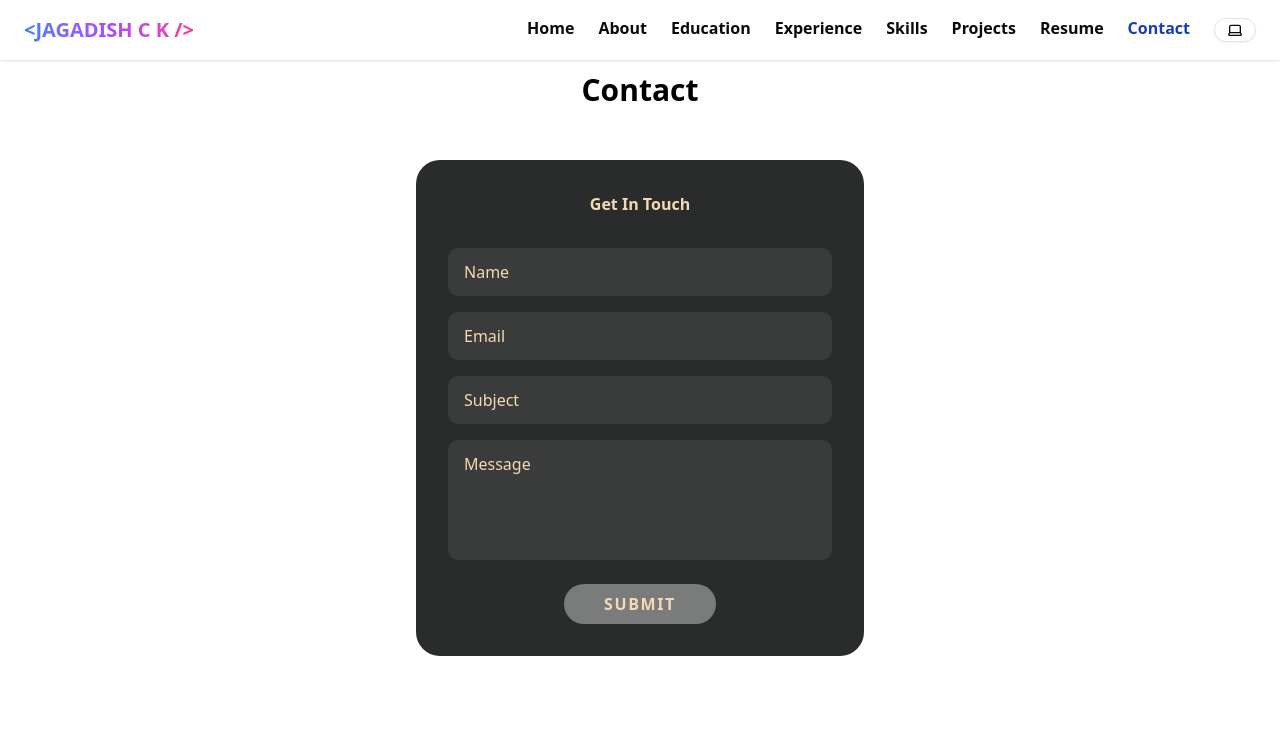
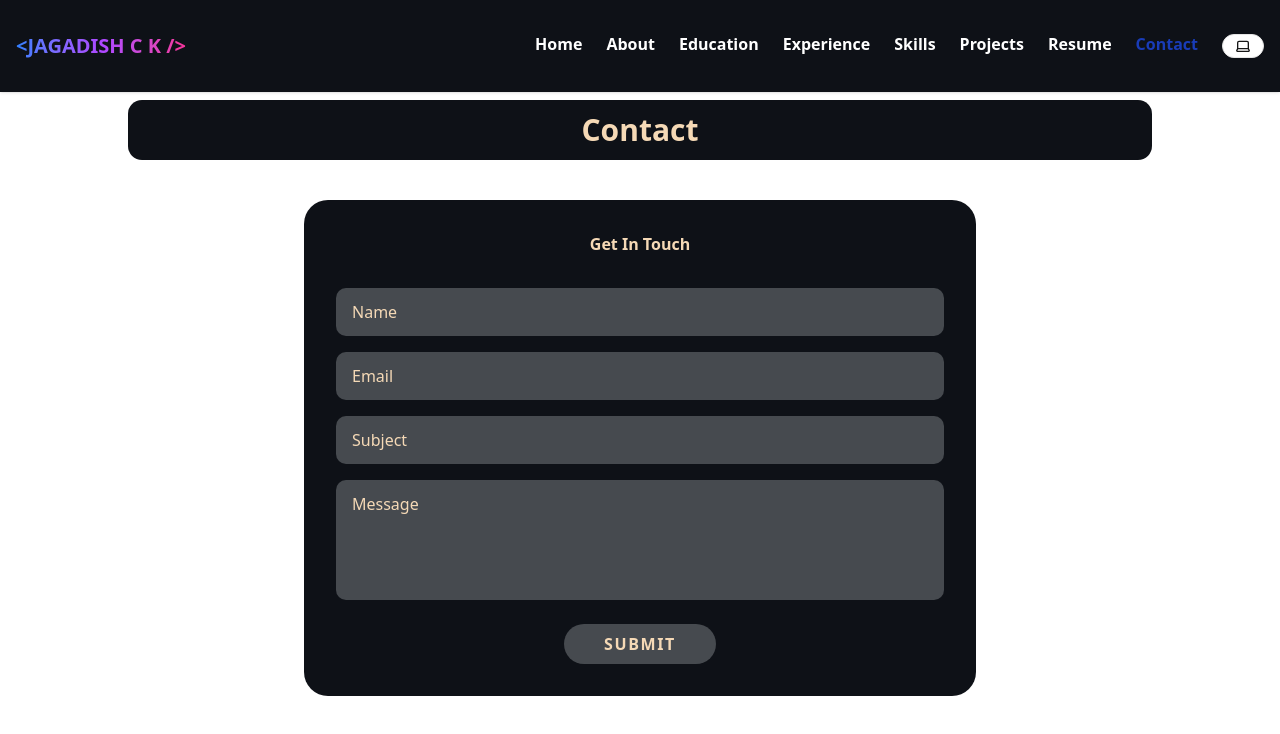
Before and after one commit to jagadish018/jagadish-ck, a Next.js app: page /block/contact-block in a window 1280 px wide. Shown: the top 734 px of the page. Built offline with nearby package versions, Linux system fonts and the light colour scheme.

Commit message:
Update UI components; change background colors for consistency and improve text visibility

```diff
--- a/app/block/about-block/AboutBlock.tsx
+++ b/app/block/about-block/AboutBlock.tsx
@@ -14,7 +14,7 @@ const AboutBlock = () => {
       {/* Flex Container */}
       <div className="flex flex-col lg:flex-row gap-8 items-stretch justify-center">
         {/* Left Card */}
-        <div className=" rounded-2xl p-6 shadow-md dark:shadow-white w-full lg:w-[390px] flex flex-col items-center text-center">
+        <div className=" rounded-2xl p-6 shadow-md bg-[#0E1117] w-full lg:w-[390px] flex flex-col items-center text-center">
           <div className="relative w-40 h-40 mb-4">
             <Image
               src="/profile.JPG"
@@ -58,7 +58,7 @@ const AboutBlock = () => {
         </div>
 
         {/* Right Card */}
-        <div className=" rounded-2xl p-6 shadow-md w-full flex flex-col justify-between dark:shadow-white">
+        <div className=" rounded-2xl p-6 shadow-md w-full flex flex-col justify-between bg-[#0E1117]">
           <p className="leading-relaxed px-4 text-[15px] md:text-base text-justify">
             <strong>Greetings,</strong>
             <br />
--- a/app/block/contact-block/ContactBlock.tsx
+++ b/app/block/contact-block/ContactBlock.tsx
@@ -3,16 +3,16 @@ import React from "react";
 
 const ContactBlock = () => {
   return (
-    <div className="dark:bg-[#0A0A0A] min-h-screen flex flex-col font-inter">
-      <header className="dark:bg-[#0A0A0A] rounded-b-xl px-6 py-3 w-full">
+    <div className="dark:bg-[#0A0A0A]  min-h-screen flex flex-col font-inter mt-2">
+      <header className="bg-[#0E1117] rounded-xl px-6 py-3 w-full">
         <nav className="max-w-5xl mx-auto flex justify-center items-center gap-2">
-          <span className="text-black dark:text-white text-3xl font-bold">Contact</span>
+          <span className="text-[#f5d9b6] text-3xl font-bold">Contact</span>
         </nav>
       </header>
 
       <main className="flex-grow flex justify-center items-start pt-10 px-4">
         <form
-          className="bg-[#2a2c2c] rounded-3xl max-w-md w-full p-8 flex flex-col gap-4"
+          className="bg-[#0E1117] rounded-3xl max-w-2xl w-full p-8 flex flex-col gap-4"
           aria-label="Contact form"
         >
           <h2 className="text-[#f5d9b6] font-semibold text-center mb-4">
@@ -21,26 +21,26 @@ const ContactBlock = () => {
           <input
             type="text"
             placeholder="Name"
-            className="bg-[#3a3c3c] text-[#f5d9b6] rounded-lg py-3 px-4 placeholder-[#f5d9b6] focus:outline-none"
+            className="bg-[#464a4f] text-[#f5d9b6] rounded-lg py-3 px-4 placeholder-[#f5d9b6] focus:outline-none"
           />
           <input
             type="email"
             placeholder="Email"
-            className="bg-[#3a3c3c] text-[#f5d9b6] rounded-lg py-3 px-4 placeholder-[#f5d9b6] focus:outline-none"
+            className="bg-[#464a4f] text-[#f5d9b6] rounded-lg py-3 px-4 placeholder-[#f5d9b6] focus:outline-none"
           />
           <input
             type="text"
             placeholder="Subject"
-            className="bg-[#3a3c3c] text-[#f5d9b6] rounded-lg py-3 px-4 placeholder-[#f5d9b6] focus:outline-none"
+            className="bg-[#464a4f] text-[#f5d9b6] rounded-lg py-3 px-4 placeholder-[#f5d9b6] focus:outline-none"
           />
           <textarea
             rows={4}
             placeholder="Message"
-            className="bg-[#3a3c3c] text-[#f5d9b6] rounded-lg py-3 px-4 placeholder-[#f5d9b6] resize-none focus:outline-none"
+            className="bg-[#464a4f] text-[#f5d9b6] rounded-lg py-3 px-4 placeholder-[#f5d9b6] resize-none focus:outline-none"
           ></textarea>
           <button
             type="submit"
-            className="bg-[#7a7c7c] text-[#f5d9b6] font-semibold tracking-widest rounded-full py-2 px-10 mx-auto mt-2 hover:bg-[#8a8c8c] transition-colors"
+            className="bg-[#464a4f] text-[#f5d9b6] font-semibold tracking-widest rounded-full py-2 px-10 mx-auto mt-2 hover:bg-[#8a8c8c] transition-colors"
           >
             SUBMIT
           </button>
--- a/app/block/eduction-block/EducationCard.tsx
+++ b/app/block/eduction-block/EducationCard.tsx
@@ -18,7 +18,7 @@ const EducationCard = ({
   imagePath,
 }: EducationCardProps) => {
   return (
-    <div className="bg-[#1f2121] shadow-lg rounded-3xl overflow-hidden w-full max-w-md mx-auto">
+    <div className="bg-[#0E1117] shadow-lg rounded-3xl overflow-hidden w-full max-w-md mx-auto">
       <figure className="w-full">
         <Image
           src={imagePath}
--- a/app/block/experience-block/ExperienceCard.tsx
+++ b/app/block/experience-block/ExperienceCard.tsx
@@ -40,7 +40,7 @@ const ExperienceCard: React.FC = () => {
             {index === 0 && (
               <div className="z-10 md:absolute md:left-1/2 md:top-1/2 md:-translate-x-1/2 md:-translate-y-1/2 flex justify-center md:block">
                 {/* Increased card size: Timeline Icon */}
-                <div className="w-24 h-24 rounded-full border border-white bg-[#2e2b3c] flex items-center justify-center overflow-hidden mx-auto">
+                <div className="w-24 h-24 rounded-full border border-white bg-[#0E1117] flex items-center justify-center overflow-hidden mx-auto">
                   <div className="flex flex-col items-center justify-center">
                     <Image
                       src={exp.logo}
@@ -59,10 +59,10 @@ const ExperienceCard: React.FC = () => {
 
             {/* Left Content for Large Screens, Full Width on Small */}
             <div className="w-full md:w-1/2 flex justify-end md:pr-20 z-10 mt-20 md:mt-0">
-              <div className="relative bg-[#2e2b3c] text-white rounded-md p-8 max-w-xl shadow-[0_2px_0_0_rgba(255,255,255,0.3)] w-full">
+              <div className="relative bg-[#0E1117] text-white rounded-md p-8 max-w-xl shadow-[0_2px_0_0_rgba(255,255,255,0.3)] w-full">
                 {/* Increased card size: content card -> p-8, max-w-xl */}
                 <div className="hidden md:block absolute top-1/2 -right-3 -translate-y-1/2 w-0 h-0 border-y-6 border-y-transparent border-l-[12px] border-l-[#2e2b3c]" />
-                <p className="font-semibold mb-1 text-lg">{exp.role}</p>
+                <p className="font-semibold mb-1 text-3xl">{exp.role}</p>
                 <p className="font-mono text-sm mb-4">{exp.organization}</p>
                 <ul className="list-disc list-inside space-y-3 text-sm font-normal">
                   {exp.points.map((point, i) => (
--- a/components/navigation-bar/NavigationBar.tsx
+++ b/components/navigation-bar/NavigationBar.tsx
@@ -36,22 +36,25 @@ export default function NavigationBar() {
   const toggleMenu = () => setIsOpen((prev) => !prev);
 
   return (
-    <div className="bg-white dark:bg-[#1C1C21] sticky top-0 shadow py-4 px-6 z-50">
+    <div className="bg-[#0E1117] sticky top-0 shadow py-8 px-4 z-50 text-white">
       <div className="flex items-center justify-between max-w-7xl mx-auto">
         {/* Logo */}
-        <div className="font-bold text-xl text-transparent bg-clip-text bg-gradient-to-r from-blue-500 via-purple-500 to-pink-500">
+        <Link
+          href={paths.home}
+          className="font-bold text-xl text-transparent bg-clip-text bg-gradient-to-r from-blue-500 via-purple-500 to-pink-500"
+        >
           &lt;JAGADISH C K /&gt;
-        </div>
+        </Link>
 
         {/* Hamburger */}
         <div className="md:hidden">
-          <button onClick={toggleMenu} className="text-black dark:text-white">
+          <button onClick={toggleMenu} className="text-black ">
             {isOpen ? <X size={28} /> : <Menu size={28} />}
           </button>
         </div>
 
         {/* Desktop Menu */}
-        <nav className="hidden md:flex gap-6 items-center font-semibold">
+        <nav className="hidden md:flex gap-6 items-center font-semibold dark:text-white">
           {navItems.map((item) => (
             <Link
               key={item.href}
@@ -74,13 +77,13 @@ export default function NavigationBar() {
 
       {/* Mobile Menu */}
       {isOpen && (
-        <div className="md:hidden flex flex-col items-center gap-4 mt-4 font-semibold">
+        <div className="md:hidden flex flex-col items-center gap-4 mt-4 font-semibold dark:text-white">
           {navItems.map((item) => (
             <Link
               key={item.href}
               href={item.href}
               onClick={() => setIsOpen(false)}
-              className={`${
+              className={`$${
                 path === item.href ? "text-blue-800 font-bold" : ""
               } hover:text-blue-500 transition`}
             >
--- a/components/ui/button.tsx
+++ b/components/ui/button.tsx
@@ -14,7 +14,7 @@ const buttonVariants = cva(
         destructive:
           "bg-destructive text-white shadow-xs hover:bg-destructive/90 focus-visible:ring-destructive/20 dark:focus-visible:ring-destructive/40 dark:bg-destructive/60",
         outline:
-          "border bg-background shadow-xs hover:bg-accent hover:text-accent-foreground dark:bg-input/30 dark:border-input dark:hover:bg-input/50",
+          "border bg-background shadow-xs hover:bg-accent text-accent-foreground dark:bg-input/30 dark:border-input dark:hover:bg-input/50",
         secondary:
           "bg-secondary text-secondary-foreground shadow-xs hover:bg-secondary/80",
         ghost:
```
